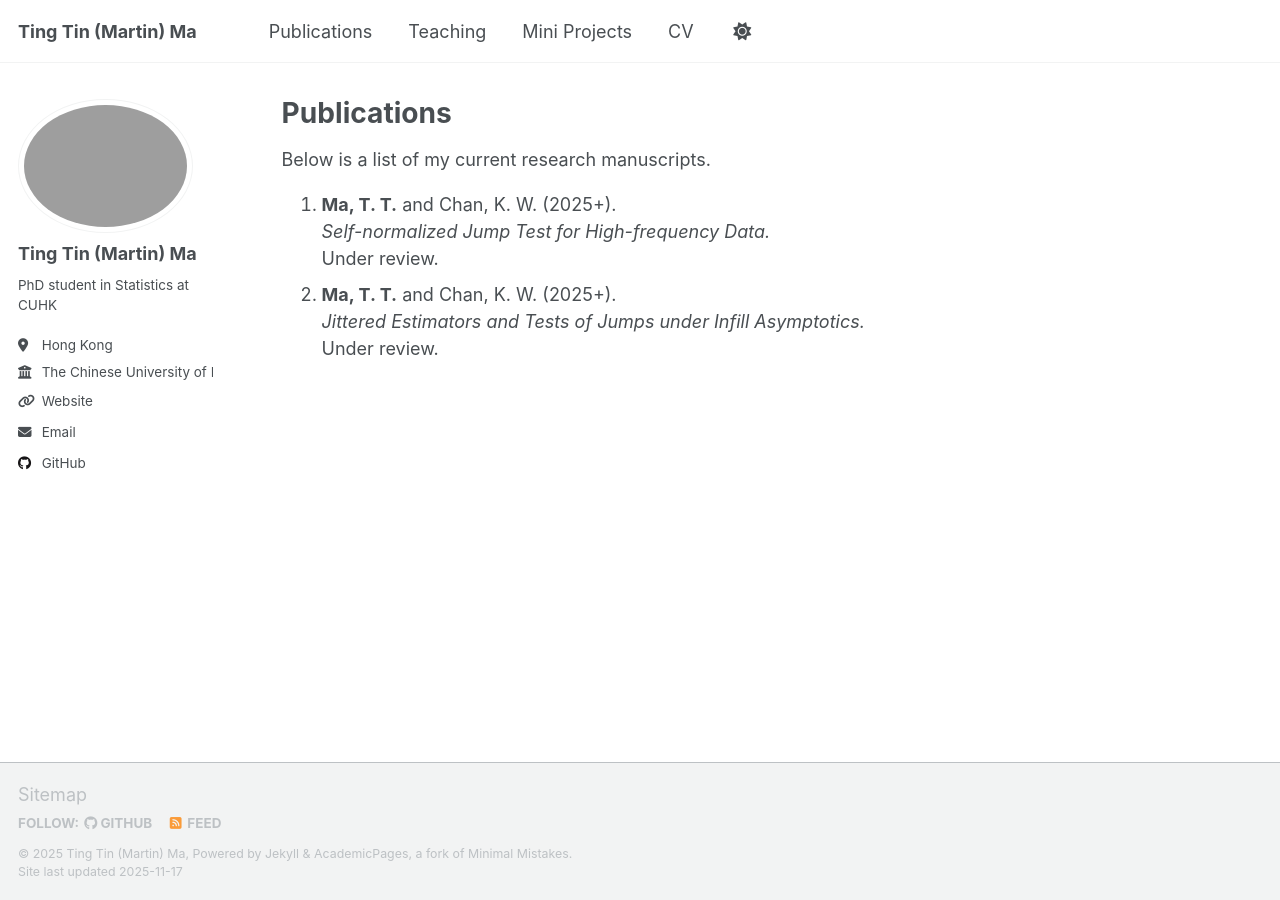
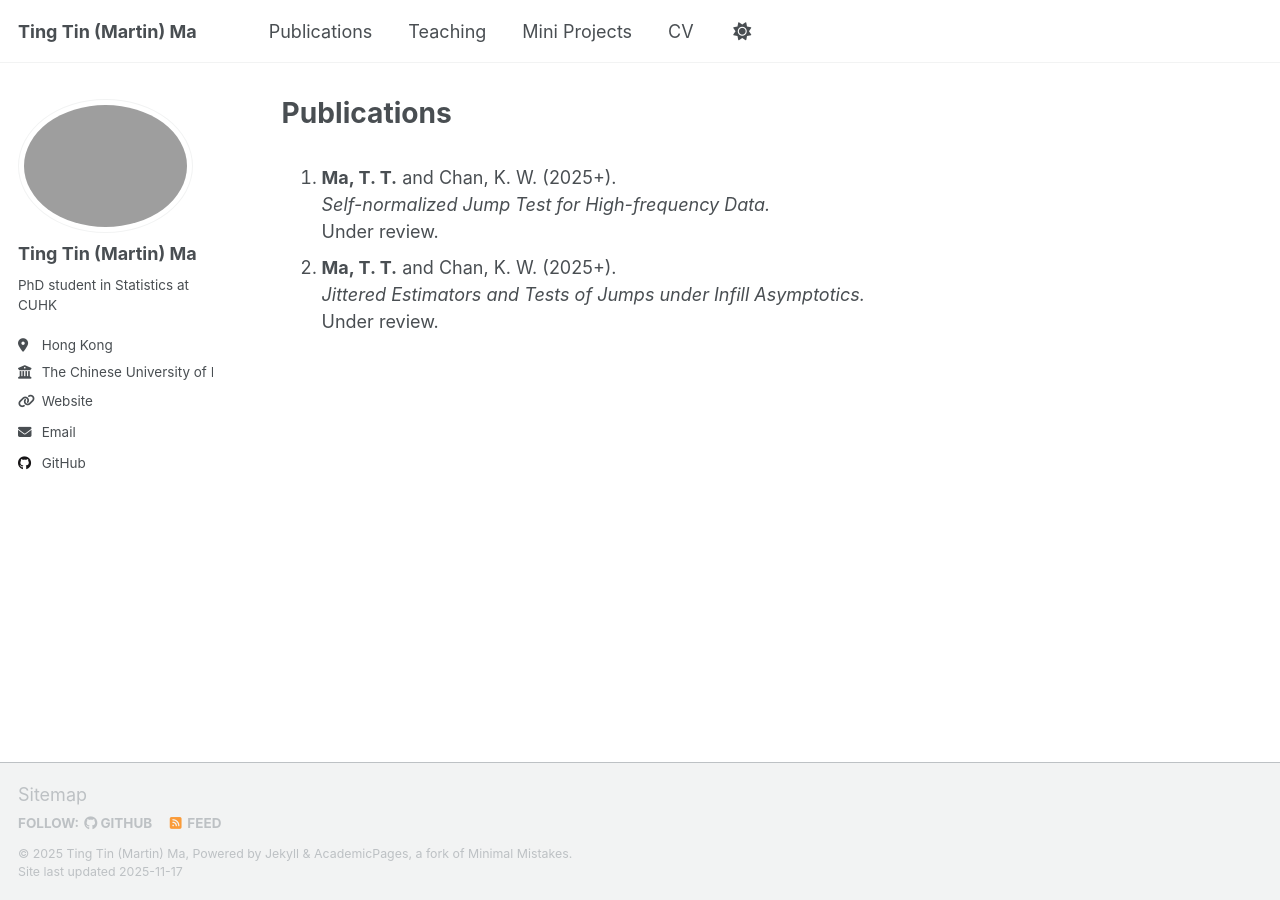
Before and after one commit to martinmtt0902/martinmtt0902.github.io, a Jekyll site: the page built from _pages/publications.md, in a window 1280 px wide. Built offline with Jekyll 4.4.1, drawn with Linux system fonts in a browser that asks for light colours; a script that is not in the unit is left out.

Commit message:
Update publications.md

```diff
--- a/_pages/publications.md
+++ b/_pages/publications.md
@@ -5,7 +5,6 @@ permalink: /publications/
 author_profile: true
 ---
 
-Below is a list of my current research manuscripts.
 
 1. **Ma, T. T.** and Chan, K. W. (2025+).
    *Self-normalized Jump Test for High-frequency Data.*
```
